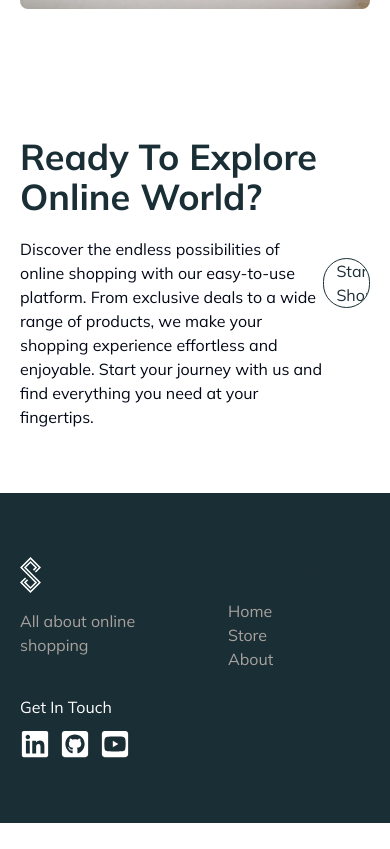
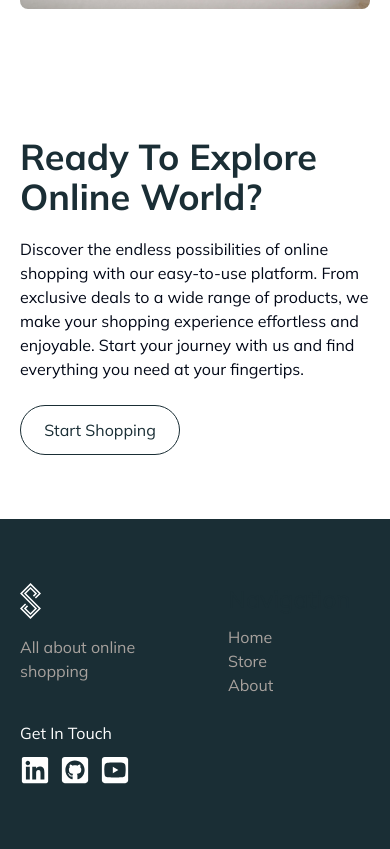
Before and after one commit to andrijaweb/ecommerce-app, a React (Vite) app: page /home in a window 390 px wide. Shown: the part 2560-3409 px from the top of the page. Before the commit the page ends 3383 px from the top, so only its background shows below. Built offline with nearby package versions, Linux system fonts and the light colour scheme; no server answers.

Commit message:
Added responsive for CtaSection

```diff
--- a/src/components/CtaSection.tsx
+++ b/src/components/CtaSection.tsx
@@ -3,7 +3,7 @@
 const CtaSection = () => {
   return (
     <section className="py-16">
-      <div className="flex justify-between items-center">
+      <div className="flex flex-col gap-6 lg:flex-row justify-between lg:items-center">
         <div className="max-w-3xl space-y-5">
           <h1 className="heading-secondary">Ready To Explore Online World?</h1>
           <p>
```
